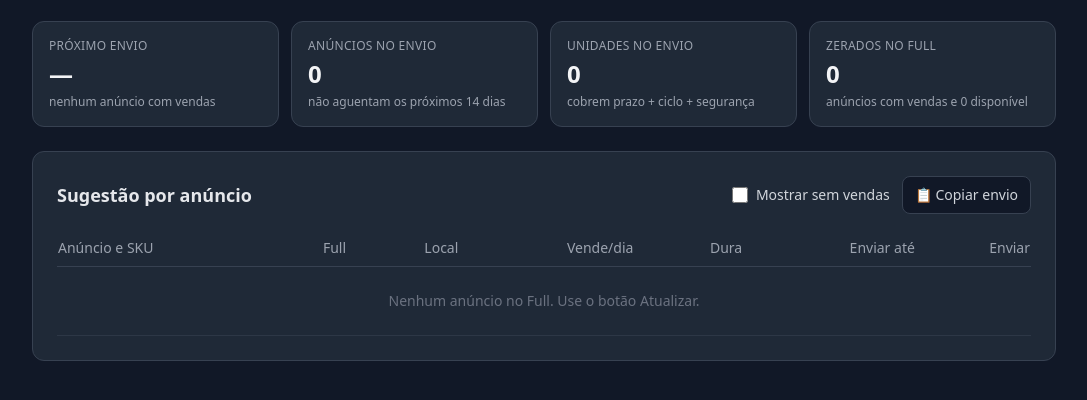
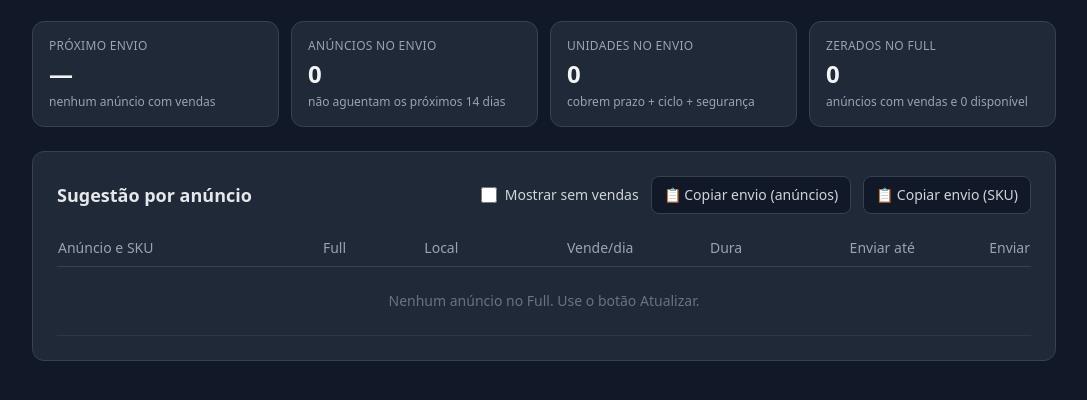
Before and after one commit to rillis/ml-app, a PHP site: page /full/ in a window 1280 px wide. Shown: the part 283-683 px from the top of the page, without its empty margins (96-1183 px from the left). Run offline with PHP 8.4, Linux system fonts and the light colour scheme; data that the repository does not hold is empty.

Commit message:
Full: copiar envio por anúncio ou por SKU
Por anúncio no formato "MLB... - 2x"; por SKU abre os kits e soma os
anúncios. O estoque local fica só na tabela, sem aviso no resumo.

```diff
--- a/public/full/index.php
+++ b/public/full/index.php
@@ -52,8 +52,10 @@ $classeCartao = 'bg-gray-800 border border-gray-700 rounded-xl p-4 sm:p-6 mb-6';
                     <label class="flex items-center gap-2 text-sm text-gray-300 cursor-pointer">
                         <input id="mostrarSemVenda" type="checkbox" class="w-4 h-4 accent-blue-500" onchange="renderizar()"> Mostrar sem vendas
                     </label>
-                    <button id="btnCopiar" onclick="copiarEnvio()" title="Copiar anúncio, SKU e quantidade do envio"
-                            class="bg-gray-900 hover:bg-gray-700 border border-gray-700 hover:border-blue-500 text-gray-300 hover:text-blue-400 rounded-lg px-3 py-2 text-sm transition-colors">📋 Copiar envio</button>
+                    <button onclick="copiarEnvio('anuncios')" title="Uma linha por anúncio: MLB... - 2x"
+                            class="bg-gray-900 hover:bg-gray-700 border border-gray-700 hover:border-blue-500 text-gray-300 hover:text-blue-400 rounded-lg px-3 py-2 text-sm transition-colors">📋 Copiar envio (anúncios)</button>
+                    <button onclick="copiarEnvio('skus')" title="Kits abertos e somados por SKU: KF-133 - 6x"
+                            class="bg-gray-900 hover:bg-gray-700 border border-gray-700 hover:border-blue-500 text-gray-300 hover:text-blue-400 rounded-lg px-3 py-2 text-sm transition-colors">📋 Copiar envio (SKU)</button>
                 </div>
             </div>
             <div class="overflow-x-auto">
@@ -180,7 +182,6 @@ function renderizar() {
     const hoje = paraTexto(new Date());
     const unidades = linhasEnvio.reduce((t, l) => t + l.quantidade, 0);
     const zerados = comVenda.filter(l => l.disponivel === 0).length;
-    const semLocal = linhasEnvio.filter(l => l.local !== undefined && l.local < l.quantidade).length;
 
     let proximoTexto = '—', proximoDetalhe = 'nenhum anúncio com vendas', destaque = '';
     if (proximo) {
@@ -196,7 +197,7 @@ function renderizar() {
     document.getElementById('resumo').innerHTML = [
         cartao('Próximo envio', proximoTexto, proximoDetalhe, destaque),
         cartao('Anúncios no envio', linhasEnvio.length, `não aguentam os próximos ${ciclo} dias`),
-        cartao('Unidades no envio', unidades.toLocaleString('pt-BR'), semLocal ? `<span class="text-amber-300">${semLocal} sem estoque local suficiente</span>` : 'cobrem prazo + ciclo + segurança'),
+        cartao('Unidades no envio', unidades.toLocaleString('pt-BR'), 'cobrem prazo + ciclo + segurança'),
         cartao('Zerados no Full', zerados, 'anúncios com vendas e 0 disponível', zerados ? 'border-red-500/60' : ''),
     ].join('');
 
@@ -211,8 +212,7 @@ function renderizar() {
     document.getElementById('tabela').innerHTML = visiveis.length ? visiveis.map(l => {
         const [rotulo, classe] = ROTULO_SITUACAO[l.situacao];
         const dura = !Number.isFinite(l.cobertura) ? '—' : l.cobertura >= 999 ? '999+' : `${Math.floor(l.cobertura)} d`;
-        const localTexto = l.local === undefined ? '<span class="text-gray-600">—</span>'
-            : `<span class="${l.noEnvio && l.local < l.quantidade ? 'text-amber-300' : ''}">${l.local}</span>`;
+        const localTexto = l.local === undefined ? '<span class="text-gray-600">—</span>' : l.local;
         const link = `https://produto.mercadolivre.com.br/${l.anuncio.replace(/^MLB/, 'MLB-')}`;
         const dividido = l.compartilha.length
             ? `<div class="text-xs text-violet-300">estoque dividido com ${l.compartilha.map(esc).join(', ')}${l.principal ? '' : ' · sugestão na linha de cima'}</div>` : '';
@@ -240,12 +240,21 @@ function renderizar() {
     }).join('') : '<tr><td colspan="7" class="py-6 text-center text-gray-500">Nenhum anúncio no Full. Use o botão Atualizar.</td></tr>';
 }
 
-async function copiarEnvio() {
+// Por anúncio: "MLB... - 2x". Por SKU: abre os kits (SKUs separados por +) e soma tudo: "KF-133 - 6x".
+function textoEnvio(modo) {
+    if (modo === 'anuncios') return linhasEnvio.map(l => `${l.anuncio} - ${l.quantidade}x`).join('\n');
+    const porSku = new Map();
+    linhasEnvio.forEach(l => (l.sku || l.anuncio).split('+').map(p => p.trim().toUpperCase()).filter(Boolean)
+        .forEach(sku => porSku.set(sku, (porSku.get(sku) || 0) + l.quantidade)));
+    return [...porSku].sort((a, b) => a[0].localeCompare(b[0], 'pt-BR')).map(([sku, qtd]) => `${sku} - ${qtd}x`).join('\n');
+}
+
+async function copiarEnvio(modo) {
     if (!linhasEnvio.length) { ML.toast('Nada para enviar agora.', 'info'); return; }
-    const texto = linhasEnvio.map(l => `${l.anuncio}\t${l.sku}\t${l.quantidade}`).join('\n');
+    const texto = textoEnvio(modo);
     try {
         await navigator.clipboard.writeText(texto);
-        ML.toast(`${linhasEnvio.length} anúncios copiados (anúncio, SKU e quantidade).`, 'sucesso');
+        ML.toast(`${texto.split('\n').length} ${modo === 'anuncios' ? 'anúncios' : 'SKUs'} copiados.`, 'sucesso');
     } catch (e) {
         ML.toast('Não foi possível copiar.', 'erro');
     }
```
Also changed, not shown: README.md.
